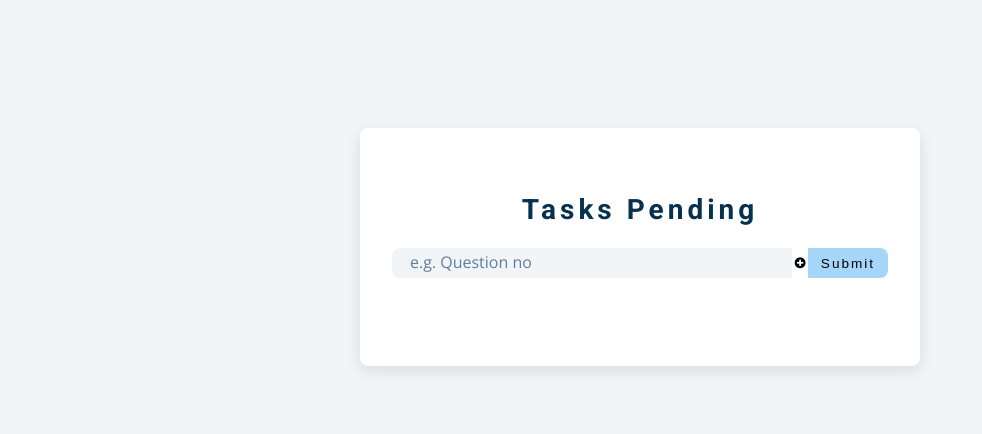
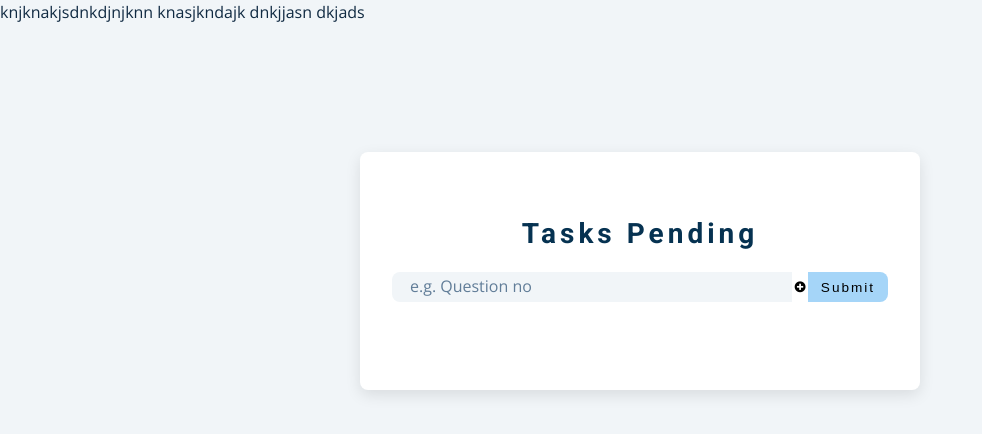
Before and after one commit to ritikjaiswal019/tasksapp, a plain HTML site: page index.html in a window 1280 px wide. Shown: the whole page, without its empty margins (0-982 px from the left). Drawn offline with nearby package versions, Linux system fonts and the light colour scheme.

Commit message:
Just to learn

```diff
--- a/index.html
+++ b/index.html
@@ -12,6 +12,7 @@
       rel="stylesheet"
       href="https://cdnjs.cloudflare.com/ajax/libs/font-awesome/5.14.0/css/all.min.css"
     />
+    knjknakjsdnkdjnjknn knasjkndajk dnkjjasn dkjads
     <!-- styles -->
     <link rel="stylesheet" href="./style.css" />
     <!-- Fixed the style .css -->
```
